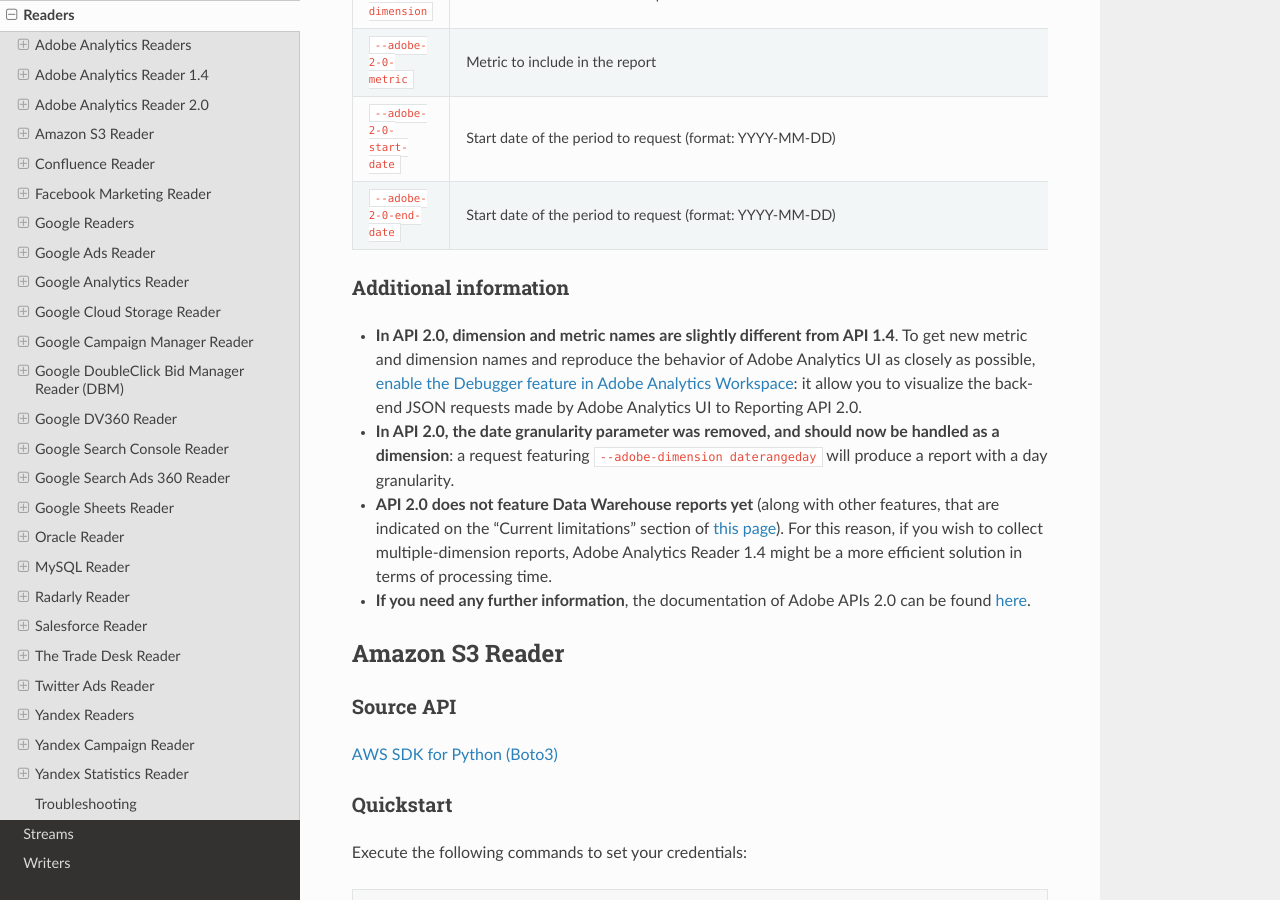
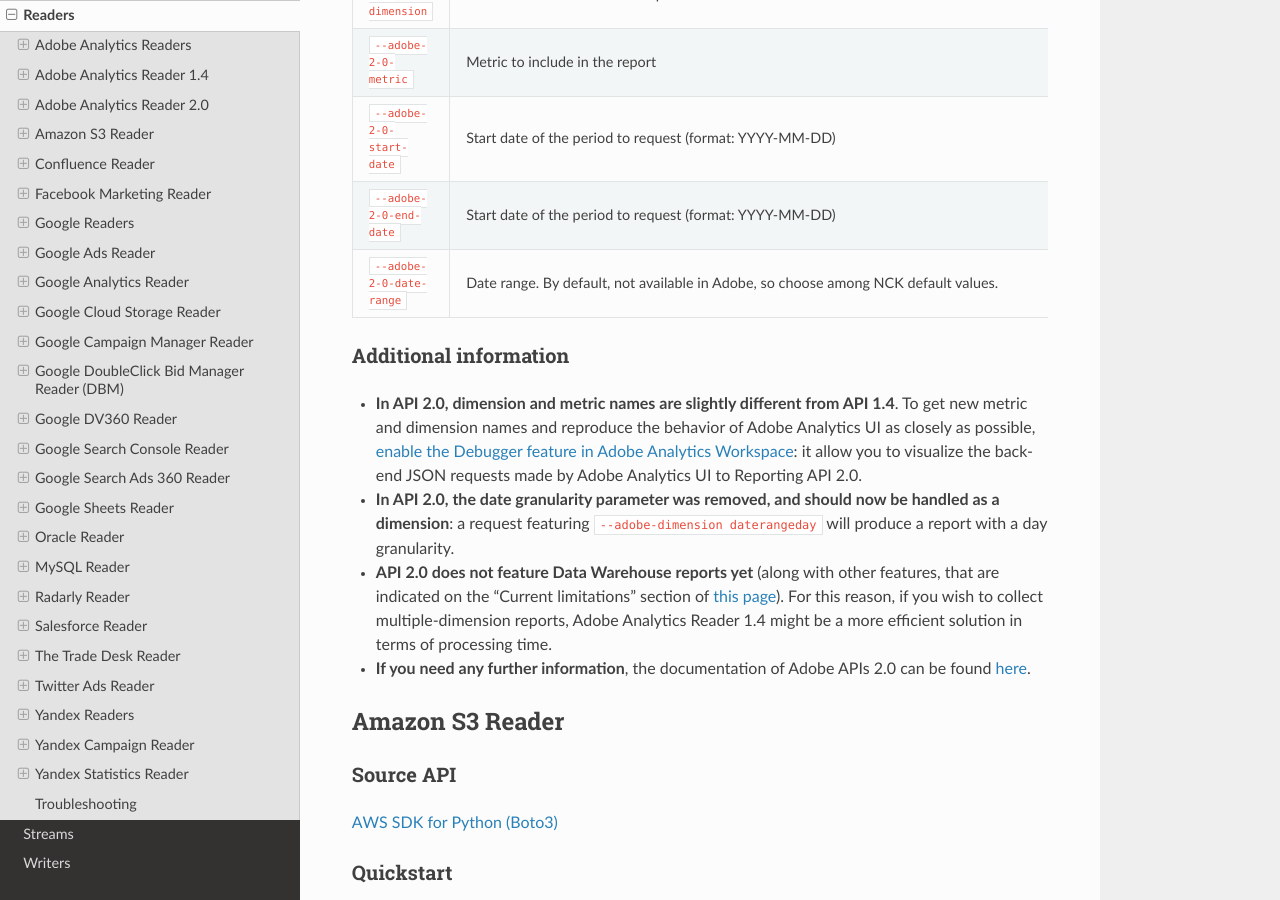
Before and after one commit to artefactory/artefactory-connectors-kit, a Sphinx documentation site: the page built from docs/source/readers.rst, in a window 1280 px wide and 900 px high, scrolled down 3568 px. Built offline with Sphinx 7.4.7 and the Read the Docs theme 2.0.0, drawn with Linux system fonts in a browser that asks for light colours.

Commit message:
doc: add date range option to the list of Adobe reader options

```diff
--- a/docs/source/readers.rst
+++ b/docs/source/readers.rst
@@ -128,6 +128,7 @@
 ``--adobe-2-0-metric``              Metric to include in the report
 ``--adobe-2-0-start-date``          Start date of the period to request (format: YYYY-MM-DD)
 ``--adobe-2-0-end-date``            Start date of the period to request (format: YYYY-MM-DD)
+``--adobe-2-0-date-range``          Date range. By default, not available in Adobe, so choose among NCK default values.
 ==================================  =================================================================================================================================================================================
 
 ----------------------
```
